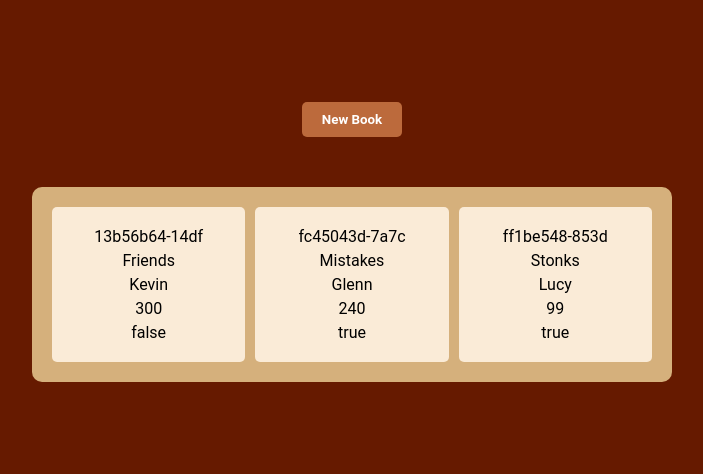
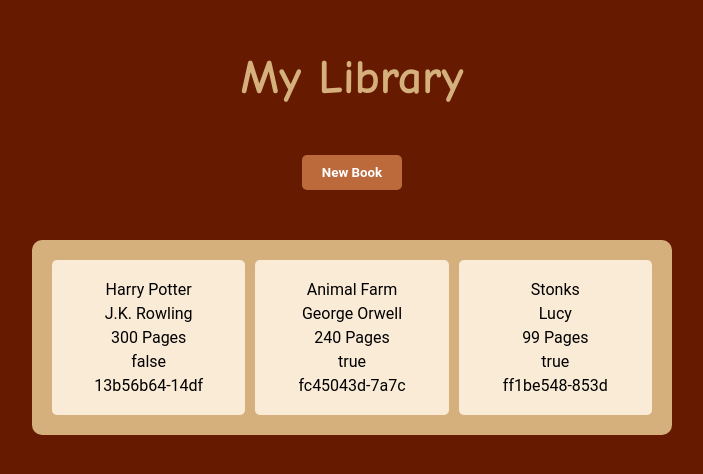
Before and after one commit to kyusuku/library, a plain HTML site: page index.html in a window 1280 px wide. Shown: the part 158-632 px from the top of the page, without its empty margins (288-991 px from the left). Drawn offline with Linux system fonts and the light colour scheme.

Commit message:
Add heading to the page

```diff
--- a/index.html
+++ b/index.html
@@ -9,6 +9,7 @@
 </head>
 <body>
     <div class="wrapper">
+        <h1>My Library</h1>
         <button type="button" class="newBookBtn">New Book</button>
         <div class="card"></div>
     </div>
--- a/script.js
+++ b/script.js
@@ -27,21 +27,22 @@
         bookId.textContent = book.id;
         bookTitle.textContent = book.title;
         bookAuthor.textContent = book.author;
-        bookPages.textContent = book.pages;
+        bookPages.textContent = book.pages + ' Pages';
         bookRead.textContent = book.read;
 
-        bookCard.appendChild(bookId);
+
         bookCard.appendChild(bookTitle);
         bookCard.appendChild(bookAuthor);
         bookCard.appendChild(bookPages);
         bookCard.appendChild(bookRead);
+        bookCard.appendChild(bookId);
 
         card.appendChild(bookCard);
     }
 }
 
-addBookToLibrary('Friends', 'Kevin', 300, false);
-addBookToLibrary('Mistakes', 'Glenn', 240, true);
+addBookToLibrary('Harry Potter', 'J.K. Rowling', 300, false);
+addBookToLibrary('Animal Farm', 'George Orwell', 240, true);
 addBookToLibrary('Stonks', 'Lucy', 99, true);
 
 displayBooks();
--- a/styles.css
+++ b/styles.css
@@ -19,6 +19,10 @@
     cursor: pointer;
 }
 
+html {
+    font-size: 16px;
+}
+
 body {
     background-color: #661a00;
 }
@@ -33,6 +37,12 @@
     align-items: center;
 
     gap: 50px;
+}
+
+h1 {
+    color: #d5b07c;
+    font-family: "Comic Sans MS", "Comic Sans", sans-serif;
+    font-size: 3rem;
 }
 
 .newBookBtn {
```
